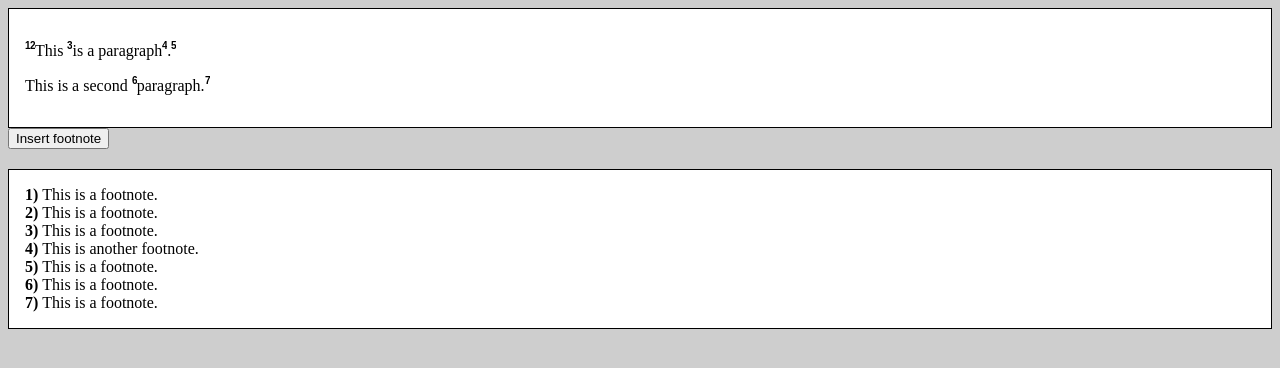
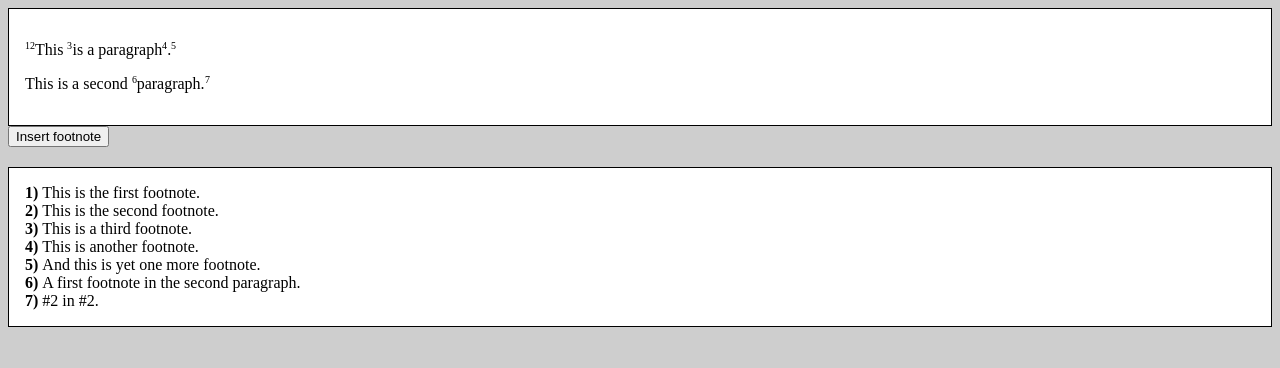
Before and after one commit to johanneswilm/canvasContentEditable, a plain HTML site: page index.html in a window 1280 px wide. Drawn offline with Linux system fonts and the light colour scheme.

Commit message:
use standard font style for footnote markers

```diff
--- a/index.html
+++ b/index.html
@@ -1,4 +1,5 @@
 <html>
+
     <head>
         <style>
             body {
@@ -15,51 +16,53 @@ body {
                 border: 1px solid black;
                 padding: 1em;
             }
-
             #footnotes {
                 margin-top: 20px;
             }
-span.footnote {
+            .footnote {
                 font-size: 10px;
                 vertical-align:text-top;
             }
-
         </style>
         <script>
             function layoutFootnotes() {
-    var allFootnotes, footnoteText, footnoteElement, footnoteContainer, canvasElement, context, i;
+                var allFootnotes, footnoteText, footnoteElement,
+                        footnoteContainer, canvasElement, context, imgElement,
+                        text, textWidth, fontStyle, i;
                 footnoteContainer = document.querySelector('#footnotes');
                 footnoteContainer.innerHTML = '';
                 allFootnotes = document.querySelectorAll('#editor img.footnote');
 
-    for (i=0;i<allFootnotes.length;i++) {
+                for (i = 0; i < allFootnotes.length; i++) {
                     imgElement = allFootnotes[i];
                     canvasElement = document.createElement('canvas');
-        canvasElement.width = 15;
-        canvasElement.height = 15;
+                    canvasElement.height = parseInt(document.defaultView.getComputedStyle(
+                        imgElement.parentNode, null)['height'], 10);
 
                     footnoteText = imgElement.getAttribute('data-text');
-        if (footnoteText === '' || footnoteText === null) {
+                    if (footnoteText === '') {
                         footnoteText = '&nbsp;';
                     }
                     footnoteElement = document.createElement('div');
                     footnoteElement.contentEditable = true;
                     footnoteElement.innerHTML = footnoteText;
                     footnoteContainer.appendChild(footnoteElement);
-        footnoteElement.addEventListener('blur', (function(imgElement) {
-            return function(event) {
-                imgElement.setAttribute('data-text', this.innerHTML)
-            }
+                    footnoteElement.addEventListener('blur', (function (
+                        imgElement) {
+                        return function (event) {
+                            imgElement.setAttribute('data-text', this.innerHTML);
+                        };
 
-        })(imgElement,footnoteElement));
+                    })(imgElement, footnoteElement));
 
-        text = i+1;
+                    text = i + 1;
                     context = canvasElement.getContext("2d");
-        context.font = "bold 10px Arial";
-        context.textBaseline = "top";
+                    fontStyle = document.defaultView.getComputedStyle(
+                        imgElement, null)['font'];
+                    context.font = fontStyle;
                     textWidth = context.measureText(text)['width'];
                     canvasElement.width = textWidth;
-        context.font = "bold 10px Arial";
+                    context.font = fontStyle;
                     context.textBaseline = "top";
                     context.fillText(text, 0, 0);
                     imgElement.src = canvasElement.toDataURL("image/png");
@@ -83,13 +86,15 @@ document.addEventListener("DOMContentLoaded", function () {
 
                 var mutationHandler = function (mutationRecords) {
 
-        mutationRecords.forEach ( function (mutation) {
+                    mutationRecords.forEach(function (mutation) {
 
-            if (    mutation.type                == "childList"
-                &&  typeof mutation.removedNodes == "object"
-            ) {
-                for (var i=0;i<mutation.removedNodes.length;i++) {
-                    if (mutation.removedNodes[i].nodeType !== 3 && mutation.removedNodes[i].tagName.toLowerCase()==="img" && mutation.removedNodes[i].classList.contains('footnote')) {
+                        if (mutation.type === "childList" && typeof mutation.removedNodes ===
+                            "object") {
+                            for (var i = 0; i < mutation.removedNodes.length; i++) {
+                                if (mutation.removedNodes[i].nodeType !== 3 &&
+                                    mutation.removedNodes[i].tagName.toLowerCase() ===
+                                    "img" && mutation.removedNodes[i].classList
+                                    .contains('footnote')) {
                                     layoutFootnotes();
                                 }
                             }
@@ -103,16 +108,18 @@ document.addEventListener("DOMContentLoaded", function () {
 
                 var footnoteButton = document.getElementById('insert-footnote');
 
-    footnoteButton.addEventListener('click', function() {
+                footnoteButton.addEventListener('click', function () {
 
                     var range = window.getSelection().getRangeAt(0);
 
                     var newElement = document.createElement('img');
                     newElement.classList.add('footnote');
+                    newElement.setAttribute('data-text', '');
                     newElement.innerHTML = ' ';
 
 
-        if(range.startContainer.parentNode.parentNode.id==='editor') {
+                    if (range.startContainer.parentNode.parentNode.id ===
+                        'editor') {
                         range.deleteContents();
                         range.insertNode(newElement);
                         layoutFootnotes();
@@ -120,30 +127,36 @@ document.addEventListener("DOMContentLoaded", function () {
 
                 });
 
-    var beforePrint = function() {
-        var footnoteNumbers = document.querySelectorAll('#editor img.footnote'), i, fn, fnSpan;
+                var beforePrint = function () {
+                    var footnoteNumbers = document.querySelectorAll(
+                        '#editor img.footnote'),
+                        i, fn, fnSpan;
 
                     observer.disconnect();
 
-        for (i=0;i<footnoteNumbers.length;i++) {
+                    for (i = 0; i < footnoteNumbers.length; i++) {
                         fn = footnoteNumbers[i];
                         fnSpan = document.createElement('span');
                         fnSpan.classList.add('footnote');
                         fnSpan.innerHTML = fn.getAttribute('alt');
-            fnSpan.setAttribute('data-text',fn.getAttribute('data-text'));
+                        fnSpan.setAttribute('data-text', fn.getAttribute(
+                            'data-text'));
                         fn.parentNode.replaceChild(fnSpan, fn);
                     }
                 };
-    var afterPrint = function() {
-        var footnoteNumbers = document.querySelectorAll('#editor span.footnote'), i, fn, fnImg;
+                var afterPrint = function () {
+                    var footnoteNumbers = document.querySelectorAll(
+                        '#editor span.footnote'),
+                        i, fn, fnImg;
 
 
-        for (i=0;i<footnoteNumbers.length;i++) {
+                    for (i = 0; i < footnoteNumbers.length; i++) {
                         fn = footnoteNumbers[i];
                         fnImg = document.createElement('img');
                         fnImg.classList.add('footnote');
                         fnImg.alt = fn.innerHTML;
-            fnImg.setAttribute('data-text',fn.getAttribute('data-text'));
+                        fnImg.setAttribute('data-text', fn.getAttribute(
+                            'data-text'));
                         fn.parentNode.replaceChild(fnImg, fn);
                     }
                     layoutFootnotes();
@@ -152,7 +165,7 @@ document.addEventListener("DOMContentLoaded", function () {
 
                 if (window.matchMedia) {
                     var mediaQueryList = window.matchMedia('print');
-        mediaQueryList.addListener(function(mql) {
+                    mediaQueryList.addListener(function (mql) {
                         if (mql.matches) {
                             beforePrint();
                         } else {
@@ -165,19 +178,21 @@ document.addEventListener("DOMContentLoaded", function () {
                 window.onafterprint = afterPrint;
 
             });
-(function() {
-
-}());
-
         </script>
     </head>
+
     <body>
         <div id="editor" contenteditable="true">
-<p><img class="footnote" data-text="This is a footnote."><img class="footnote" data-text="This is a footnote.">This <img class="footnote" data-text="This is a footnote.">is a paragraph<img class="footnote" data-text="This is another footnote.">.<img class="footnote" data-text="This is a footnote."></p>
-<p>This is a second <img class="footnote" data-text="This is a footnote.">paragraph.<img class="footnote" data-text="This is a footnote."></p>
+            <p><img class="footnote" data-text="This is the first footnote."><img class="footnote" data-text="This is the second footnote.">This
+                <img class="footnote" data-text="This is a third footnote.">is a paragraph<img class="footnote" data-text="This is another footnote.">.<img class="footnote" data-text="And this is yet one more footnote.">
+            </p>
+            <p>This is a second <img class="footnote" data-text="A first footnote in the second paragraph.">paragraph.<img class="footnote" data-text="#2 in #2.">
+            </p>
         </div>
-<div><button id="insert-footnote">Insert footnote</button></div>
-<div id="footnotes">
+        <div>
+            <button id="insert-footnote">Insert footnote</button>
         </div>
+        <div id="footnotes"></div>
     </body>
+
 </html>
```
Lines whose indentation alone changed are shown as unchanged.
